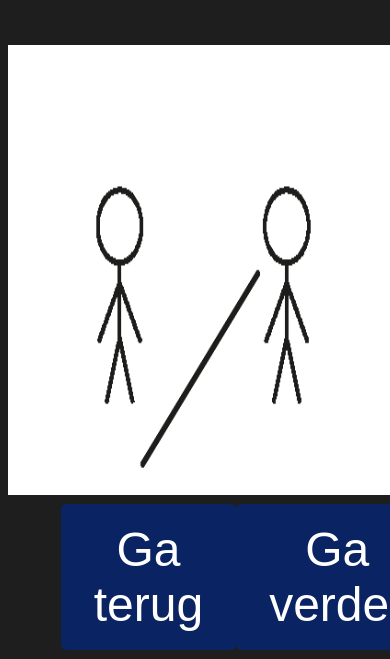
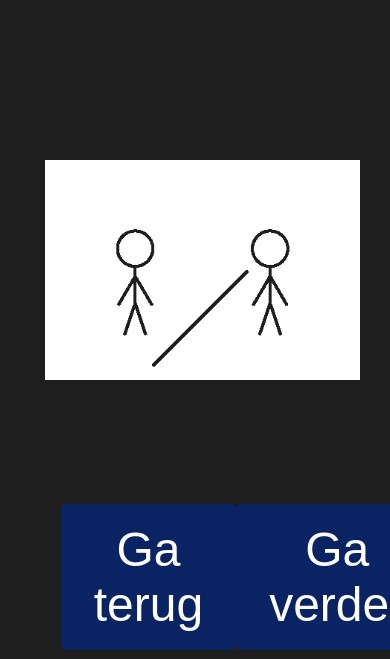
Before and after one commit to lisa-mao/CLE-3, a plain HTML site: page playrules.html in a window 390 px wide. Shown: the part 441-1100 px from the top of the page. Drawn offline with Linux system fonts and the light colour scheme.

Commit message:
imageresize

```diff
--- a/css/playrules.css
+++ b/css/playrules.css
@@ -173,8 +173,9 @@ img {
    }
 
     .playrules-img {
-        max-width: 100vw;
-        max-height: 100vh;
+        max-width: 100%;
+        max-height: 100%;
+        object-fit: scale-down;
     }
 
     #field {
```
